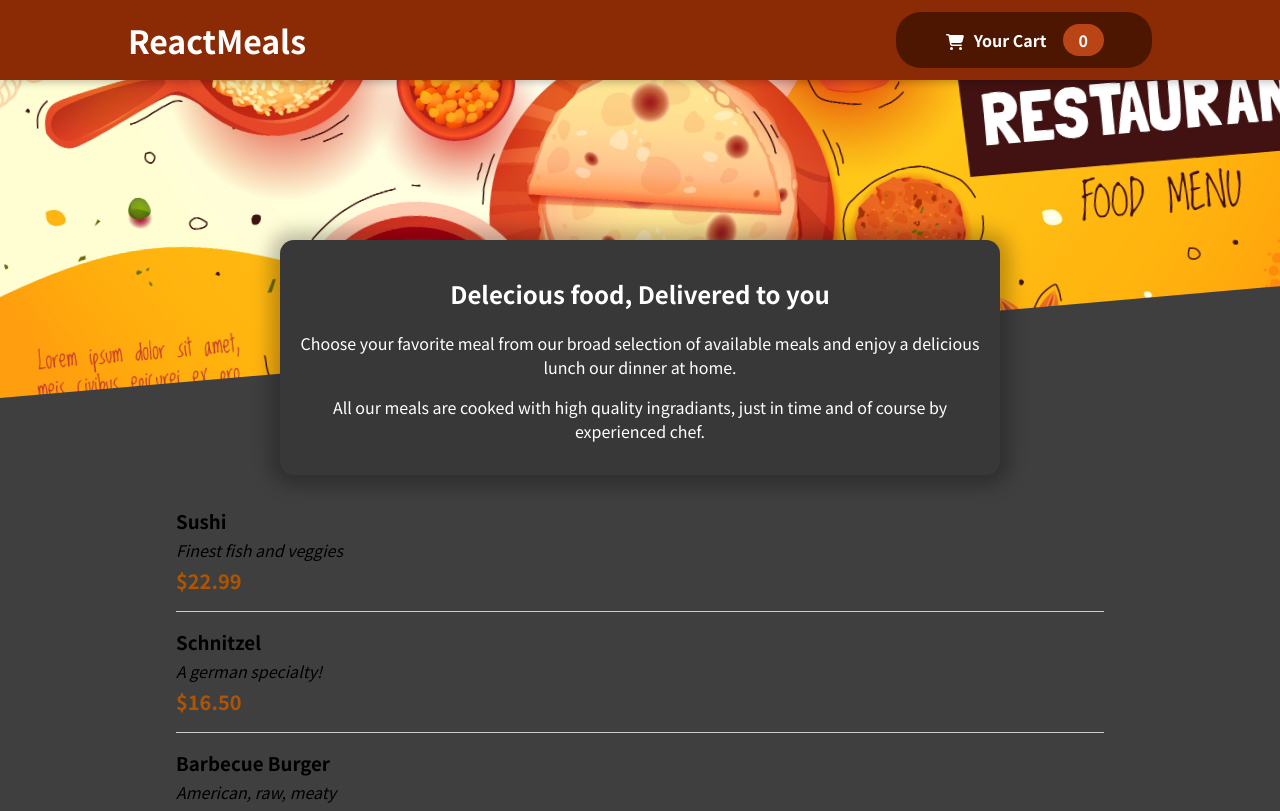
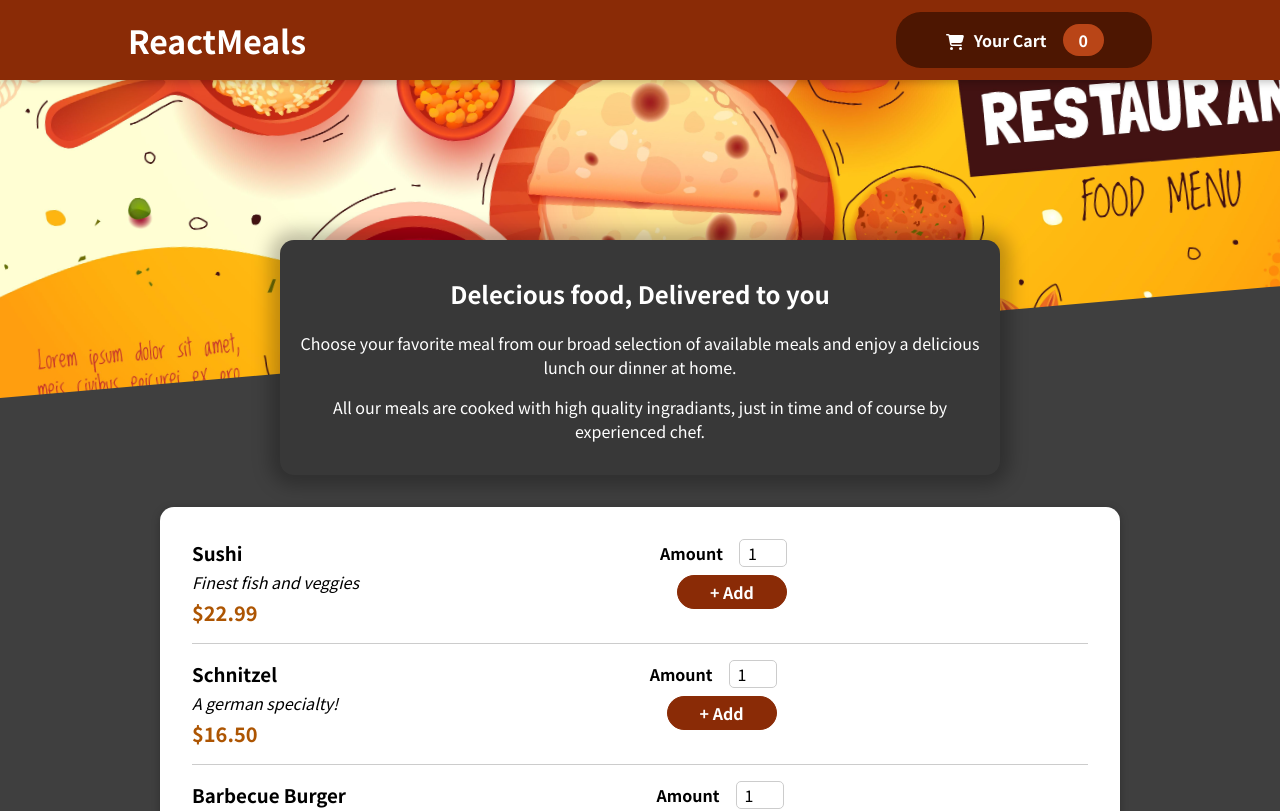
Before and after one commit to saurabh-r1/RestaurantApp, a React (Create React App) app: page / in a window 1280 px wide. Shown: the top 811 px of the page. Built offline with nearby package versions, Linux system fonts and the light colour scheme.

Commit message:
Adding a Form

```diff
--- a/src/Components/Meals/AvailableMeals.js
+++ b/src/Components/Meals/AvailableMeals.js
@@ -1,4 +1,4 @@
-// import Card from '../UI/Card';
+import Card from '../UI/Card';
 import MealsItem from './MealsItem/MealsItem';
 import './AvailableMeals.css';
 
@@ -42,9 +42,9 @@
 
   return (
     <section className="meals">
-      {/* <Card> */}
+      <Card>
         <ul>{mealsList}</ul>
-      {/* </Card> */}
+      </Card>
     </section>
   );
 };
--- a/src/Components/Meals/MealsItem/MealsItem.js
+++ b/src/Components/Meals/MealsItem/MealsItem.js
@@ -1,4 +1,5 @@
 import './MealsItem.css';
+import MealsItemForm from './MealsItemForm';
 
 const MealItem=props=>{
     const price=`$${props.price.toFixed(2)}`;
@@ -10,6 +11,9 @@
                 <div className='price'>{price}</div>
             </div>
             <div>
+                <MealsItemForm />
+            </div>
+            <div>
 
             </div>
         </li>
--- /dev/null
+++ b/src/Components/Meals/MealsItem/MealsItemForm.css
@@ -0,0 +1,20 @@
+.form {
+    text-align: right;
+  }
+
+  .form button {
+    font: inherit;
+    cursor: pointer;
+    background-color: #8a2b06;
+    border: 1px solid #8a2b06;
+    color: white;
+    padding: 0.25rem 2rem;
+    border-radius: 20px;
+    font-weight: bold;
+  }
+
+  .form button:hover,
+  .form button:active {
+    background-color: #641e03;
+    border-color: #641e03;
+  }
--- /dev/null
+++ b/src/Components/Meals/MealsItem/MealsItemForm.js
@@ -0,0 +1,21 @@
+import Input from '../../UI/Input';
+import './MealsItemForm.css';
+
+const MealsItemForm = ()=>{
+    return(
+        <form className='form'>
+            <Input label="Amount" input={{
+                id: 'amount',
+                type: 'number',
+                min: '1',
+                max: '5',
+                step: '1',
+                defaultValue: '1'
+            }
+            } />
+            <button> + Add </button>
+        </form>
+    )
+};
+
+export default MealsItemForm;
--- /dev/null
+++ b/src/Components/UI/Input.css
@@ -0,0 +1,18 @@
+.input {
+    display: flex;
+    align-items: center;
+    margin-bottom: 0.5rem;
+  }
+
+  .input label {
+    font-weight: bold;
+    margin-right: 1rem;
+  }
+
+  .input input {
+    width: 3rem;
+    border-radius: 5px;
+    border: 1px solid #ccc;
+    font: inherit;
+    padding-left: 0.5rem;
+  }
--- /dev/null
+++ b/src/Components/UI/Input.js
@@ -0,0 +1,13 @@
+import './Input.css';
+
+const Input= props =>{
+    return(
+        <div className='input'>
+            <label htmlFor={props.input.id}>{props.label}</label>
+            <input {...props.input}/>
+        </div>
+    );
+};
+
+
+export default Input;
```
